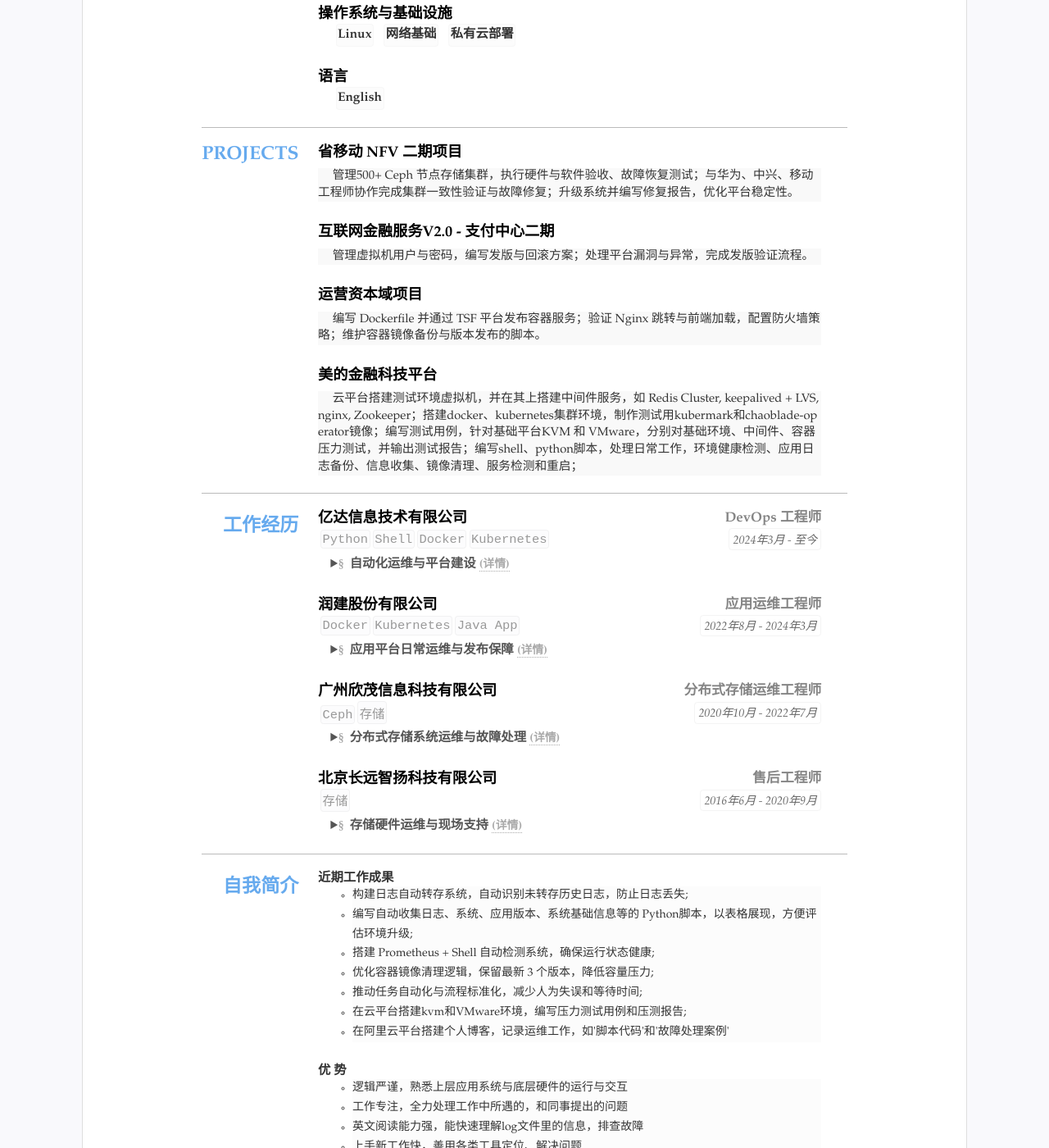
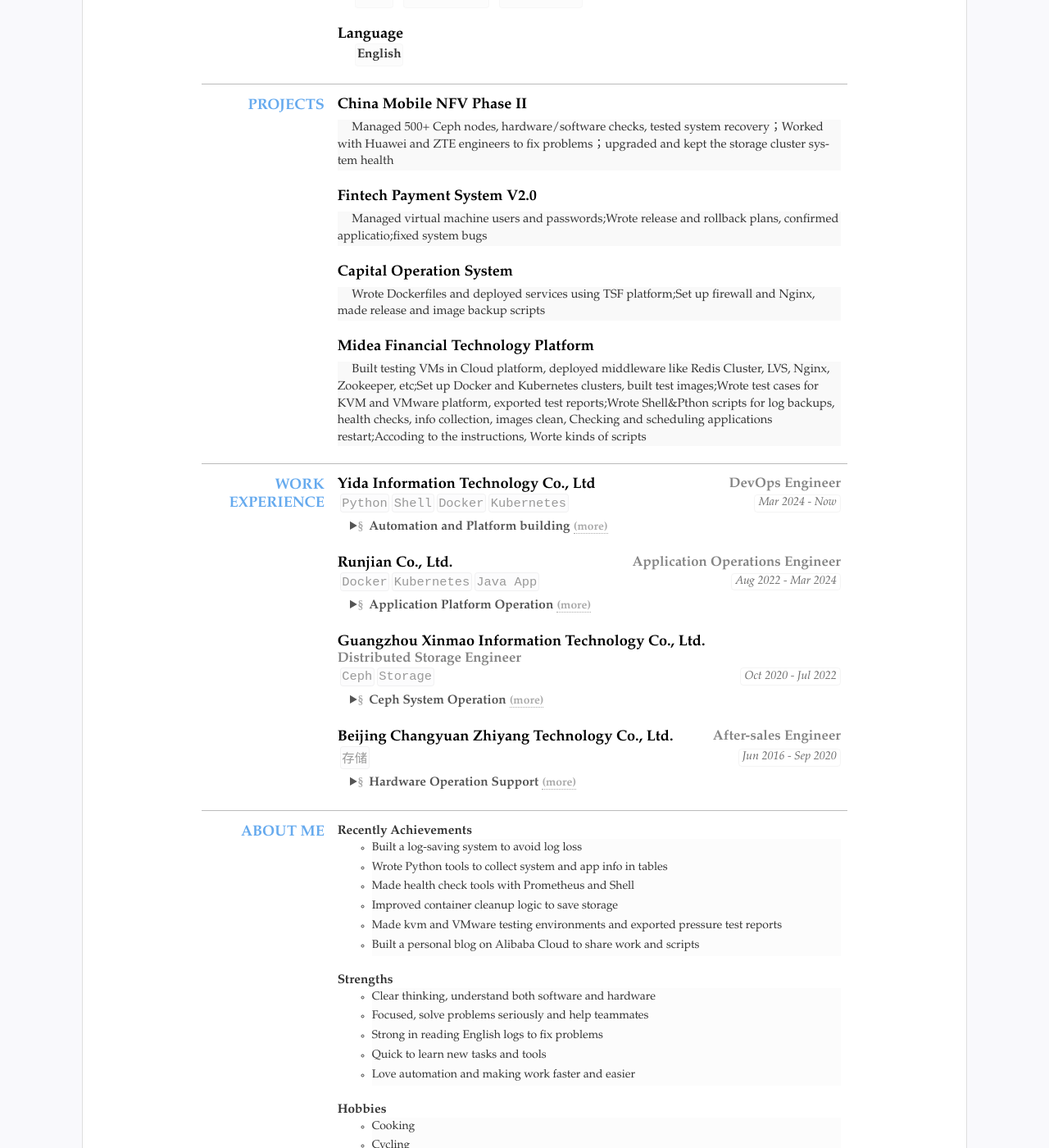
Before and after one commit to YogaTom/resume, a Jekyll site: the page built from index.html, in a window 1280 px wide and 1400 px high, scrolled down 715 px. Shown: the whole window at 82% size. Built offline with Jekyll 4.4.1, drawn with Linux system fonts in a browser that asks for light colours; some of the changed text lies outside the part shown.

Commit message:
Update resume.yml

```diff
--- a/_data/resume.yml
+++ b/_data/resume.yml
@@ -2,9 +2,9 @@
 # 如果YAML格式的数据请先检查格式是否有误，可选检查工具 http://www.yamllint.com
 
 title: "resume online"
-lang: "zh" #语言设置 zh表示中文 en 表示英语
-name: "唐勇"
-jobtitle: "运维工程师 DevOps" #可空不显示
+lang: "en" #语言设置 zh表示中文 en 表示英语
+name: "Yong Tang"
+jobtitle: "DevOps Engineer" #可空不显示
 photo: "assets/img/avatar.png" #照片可空，不显示
 
 #联系方式
@@ -30,136 +30,135 @@ main: #简历主要内容，
 - type: education #类别为ID
   name: 学  历 #显示名称，空则使用type
   content: #内容基本格式 标题-副标题-日期-详细内容 (都允许空)
-  - title: 华侨大学
-    duration: "2007年9月 - 2011年6月"
-    sub: 本科
-    detail: 电子科学与技术
+  - title: Huaqiao University
+    duration: "Sep 2007 – Jun 2011"
+    sub: Bachelor’s Degree
+    detail: Electronic Science and Technology
 
 - type: skills
-  name: 技能清单
+  name: Skills
   # name: "技能"
   content:
-    - title: 编程语言
+    - title: Programming Languages
       items: [Python, Shell]   #itmems 可以小块的方式显示
-    - title: DevOps 工具
+    - title: DevOps tools
       items: [Ansible, Jenkins, GitLab CI]
-    - title: 容器与编排
+    - title: Containers
       items: [Docker, Kubernetes, Helm]
-    - title: 中间件与存储
+    - title: Middleware
       items: [Nginx, Redis, LVS, Ceph, Zookeeper, RocketMQ, Elasticsearch]
-    - title: 自动化监控
+    - title: Monitoring
       items: [Prometheus, Grafana, ELK]
-    - title: 操作系统与基础设施
-      items: [Linux, 网络基础, 私有云部署]
-    - title: 语言
+    - title: Systems
+      items: [Linux, Basic network, Private Cloud]
+    - title: Language
       items: [English]
 
 
 - type: projects
   name: Projects
   content:
-    - title: 省移动 NFV 二期项目
+    - title: China Mobile NFV Phase II
       detail:
-        - 管理500+ Ceph 节点存储集群，执行硬件与软件验收、故障恢复测试；
-        - 与华为、中兴、移动工程师协作完成集群一致性验证与故障修复；
-        - 升级系统并编写修复报告，优化平台稳定性。
+        - Managed 500+ Ceph nodes, hardware/software checks, tested system recovery；
+        - Worked with Huawei and ZTE engineers to fix problems；
+        - upgraded and kept the storage cluster system health
 
-    - title: 互联网金融服务V2.0 - 支付中心二期
+    - title: Fintech Payment System V2.0
       detail:
-        - 管理虚拟机用户与密码，编写发版与回滚方案；
-        - 处理平台漏洞与异常，完成发版验证流程。
+        - Managed virtual machine users and passwords;
+        - Wrote release and rollback plans, confirmed applicatio;
+        - fixed system bugs
 
-    - title: 运营资本域项目
+    - title: Capital Operation System
       detail:
-        - 编写 Dockerfile 并通过 TSF 平台发布容器服务；
-        - 验证 Nginx 跳转与前端加载，配置防火墙策略；
-        - 维护容器镜像备份与版本发布的脚本。
+        - Wrote Dockerfiles and deployed services using TSF platform;
+        - Set up firewall and Nginx, made release and image backup scripts
 
-    - title: 美的金融科技平台
+    - title: Midea Financial Technology Platform
       detail:
-        - 云平台搭建测试环境虚拟机，并在其上搭建中间件服务，如 Redis Cluster, keepalived + LVS, nginx, Zookeeper；
-        - 搭建docker、kubernetes集群环境，制作测试用kubermark和chaoblade-operator镜像；
-        - 编写测试用例，针对基础平台KVM 和 VMware，分别对基础环境、中间件、容器压力测试，并输出测试报告；
-        - 编写shell、python脚本，处理日常工作，环境健康检测、应用日志备份、信息收集、镜像清理、服务检测和重启；
-
+        - Built testing VMs in Cloud platform, deployed middleware like Redis Cluster, LVS, Nginx, Zookeeper, etc;
+        - Set up Docker and Kubernetes clusters, built test images;
+        - Wrote test cases for KVM and VMware platform, exported test reports;
+        - Wrote Shell&Pthon scripts for log backups, health checks, info collection, images clean,  Checking and scheduling applications restart;
+        - Accoding to the instructions, Worte kinds of scripts
 
 - type: experience
-  name: 工作经历
+  name: Work Experience
   content:
-  - title: 亿达信息技术有限公司
-    sub: DevOps 工程师
-    duration: 2024年3月 - 至今
+  - title: Yida Information Technology Co., Ltd
+    sub: DevOps Engineer
+    duration: Mar 2024 - Now
     tags: [Python, Shell, Docker, Kubernetes]
-    summary: 自动化运维与平台建设
+    summary: Automation and Platform building
     detail:
-      - 构建日志自动转存系统，自动识别未转存历史日志，防止日志丢失；
-      - 编写自动收集 logs 与中间件版本的 Python 工具，输出表格辅助升级评估；
-      - 构建 Shell 巡检脚本并集成 Prometheus 监控体系，提升系统运行稳定性，和减少告警率；
-      - 优化容器镜像清理逻辑，保留最新 3 个版本，降低容量压力；
-      - 推动任务自动化与流程标准化，减少人为失误和等待时间；
-      - 在KVM和VMware搭建基础环境，进行压力测试，并对比输出压测报告；
+      - Wrote Shell scripts to save logs automatically and avoid losing old logs;
+      - Wrote Python tools to collect logs and version info, and exported to Excel;
+      - Made Shell scripts associate with Prometheus to check system health, guaranteed the systems are stable;
+      - Improved image clean-up: kept only 3 latest images to save space;
+      - Automated many tasks to reduce mistakes and save time;
+      - Built KVM and VMware environments for pressure testing;
 
-  - title: 润建股份有限公司
-    sub: 应用运维工程师
-    duration: 2022年8月 - 2024年3月
+  - title: Runjian Co., Ltd.
+    sub: Application Operations Engineer
+    duration: Aug 2022 - Mar 2024
     tags: [Docker, Kubernetes, Java App]
-    summary: 应用平台日常运维与发布保障
+    summary: Application Platform Operation
     detail:
-      - 负责运营资本域与支付中心项目的环境部署与版本发布；
-      - 搭建中间件服务，处理服务异常与容器发布故障；
-      - 编写回滚方案并在平台上申请作业任务，确保服务稳定上线；
+      - Managed system setup and version releases for business apps
+      - Deployed middleware, fixed service and container problems
+      - Wrote rollback plans and made sure services started correctly
 
-  - title: 广州欣茂信息科技有限公司
-    sub: 分布式存储运维工程师
-    duration: 2020年10月 - 2022年7月
-    tags: [Ceph, 存储]
-    summary: 分布式存储系统运维与故障处理
+  - title: Guangzhou Xinmao Information Technology Co., Ltd.
+    sub: Distributed Storage Engineer
+    duration: Oct 2020 - Jul 2022
+    tags: [Ceph, Storage]
+    summary: Ceph System Operation
     detail:
-      - 负责广东移动5GC二期浪潮 Ceph 存储维护，管理 500+ 节点；
-      - 完成系统巡检、备件更换、补丁升级与数据同步修复；
-      - 编写案例文档与技术方案，协助与客户沟通推进交付；
+      - Managed Ceph storage with 500+ nodes for China Mobile;
+      - Did system checks, hardware replacements, patch updates;
+      - Wrote technology documents and helped with customer communication;
 
-  - title: 北京长远智扬科技有限公司
-    sub: 售后工程师
-    duration: 2016年6月 - 2020年9月
+  - title: Beijing Changyuan Zhiyang Technology Co., Ltd.
+    sub: After-sales Engineer
+    duration: Jun 2016 - Sep 2020
     tags: [存储]
-    summary: 存储硬件运维与现场支持
+    summary: Hardware Operation Support
     detail:
-      - 广东电信、移动、银行等客户数据中心存储设备运维；
-      - 各类存储系统的微码升级；
-      - 常见故障包括磁盘、电源、控制器等各类硬件修复；
+      - Maintained storage hardware in telecom, mobile and bank data centers
+      - Upgraded firmware and fixed hardware like disks, power and controller
     # open: open
     #可以设置open默认展开
 
 others: #其他列表显示
 - type: others #ID可以为空
-  name: '自我简介'
+  name: 'About Me'
   content: #选择需要的格式
 
-  - title: "近期工作成果"
+  - title: "Recently Achievements"
     list:
-    - 构建日志自动转存系统，自动识别未转存历史日志，防止日志丢失;
-    - 编写自动收集日志、系统、应用版本、系统基础信息等的 Python脚本，以表格展现，方便评估环境升级;
-    - 搭建 Prometheus + Shell 自动检测系统，确保运行状态健康;
-    - 优化容器镜像清理逻辑，保留最新 3 个版本，降低容量压力;
-    - 推动任务自动化与流程标准化，减少人为失误和等待时间;
-    - 在云平台搭建kvm和VMware环境，编写压力测试用例和压测报告;
-    - 在阿里云平台搭建个人博客，记录运维工作，如'脚本代码'和'故障处理案例'
+    - Built a log-saving system to avoid log loss
+    - Wrote Python tools to collect system and app info in tables
+    - Made health check tools with Prometheus and Shell
+    - Improved container cleanup logic to save storage
+    - Made kvm and VMware testing environments and exported pressure test reports
+    - Built a personal blog on Alibaba Cloud to share work and scripts
 
-  - title: "优 势"
+
+  - title: "Strengths"
     list:
-    - 逻辑严谨，熟悉上层应用系统与底层硬件的运行与交互
-    - 工作专注，全力处理工作中所遇的，和同事提出的问题
-    - 英文阅读能力强，能快速理解log文件里的信息，排查故障
-    - 上手新工作快，善用各类工具定位、解决问题
-    - 重视自动化、脚本化运维体系建设，持续优化流程效率
+    - Clear thinking, understand both software and hardware
+    - Focused, solve problems seriously and help teammates
+    - Strong in reading English logs to fix problems
+    - Quick to learn new tasks and tools
+    - Love automation and making work faster and easier
 
-  - title: "爱 好"
+  - title: "Hobbies"
     list: #单行列表
-    - 烹饪
-    - 骑行
-    - 马拉松越野
-    - 书籍:人文、传记、历史
+    - Cooking
+    - Cycling
+    - Trail Running
+    - Reading(history, biography, humanities)
 
   # - title: 列表
   #   list:
```
